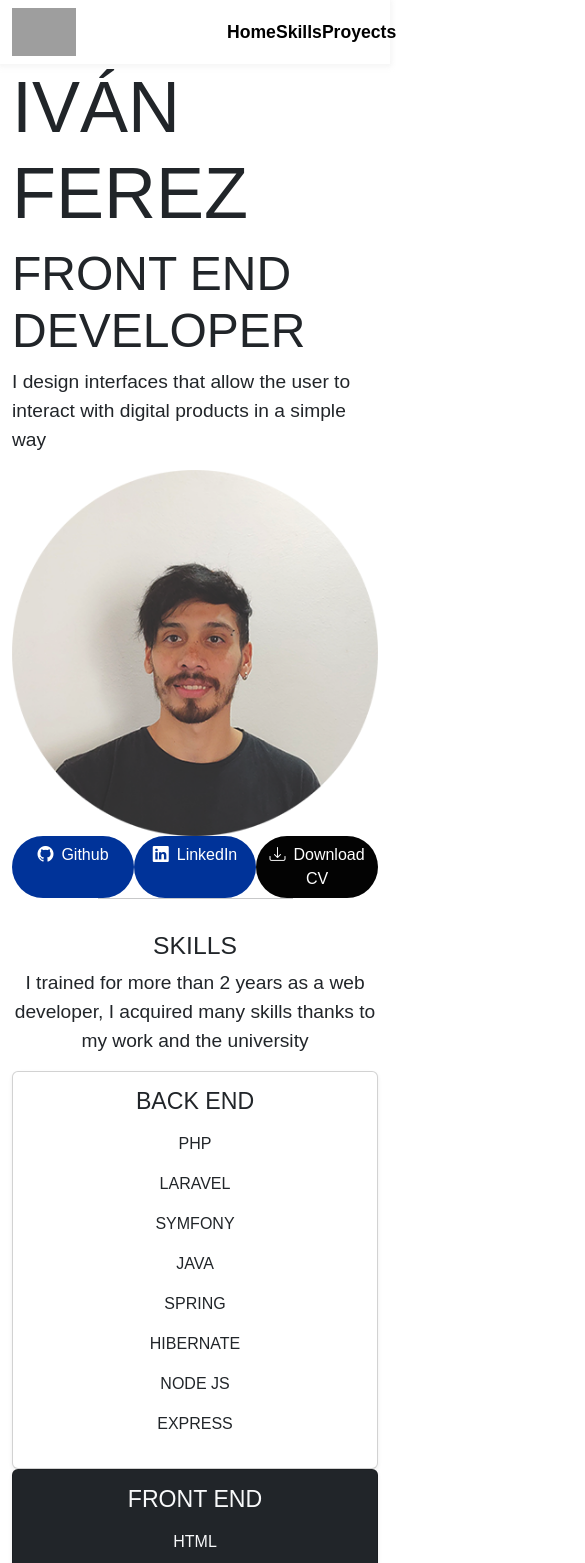
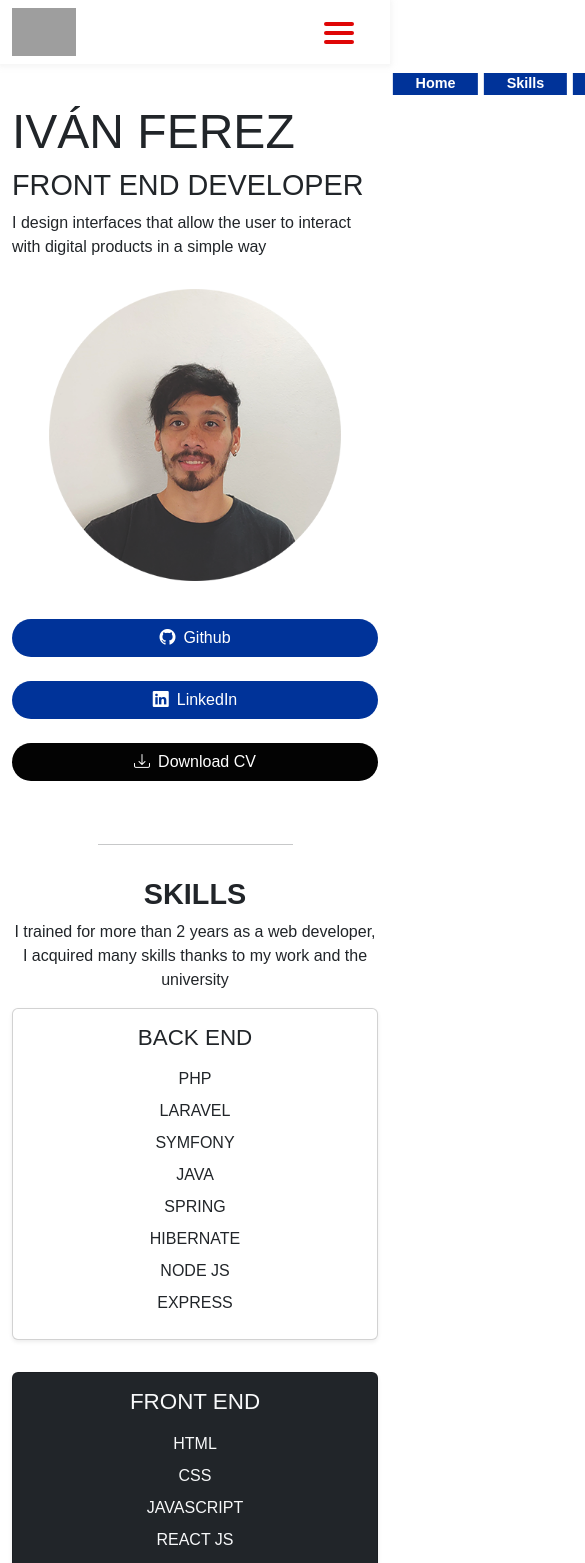
Before and after one commit to iferez/landing, a React (Vite) app: page / in a window 390 px wide. Shown: the top 1563 px of the page, 585 px wide, since content can reach past the window. Built offline with nearby package versions, Linux system fonts and the light colour scheme; grey boxes are pictures that could not be loaded; a web font is replaced by a local one.

Commit message:
Add responsive - fix styles

```diff
--- a/src/App.css
+++ b/src/App.css
@@ -18,18 +18,13 @@ hr{
   margin: auto;
 }
 
+.home-full-screen{
+  padding: 2rem 0rem;
+}
+
 .full-screen{
   min-height: 100vh;
   display: flex;
   align-items: center;
   padding: 2rem 0rem;
 }
-
-@media (min-width: 768px) {
-}
-
-@media (min-width: 992px) {
-}
-
-@media (min-width: 1400px) {
-}
--- a/src/components/header/Header.tsx
+++ b/src/components/header/Header.tsx
@@ -1,6 +1,7 @@
 import Section from "../Section";
 import Column from "../Column";
 import "./header-style.css";
+import { useState } from "react";
 
 interface Ref {
   //RefObject<HTMLDivElement>
@@ -16,20 +17,27 @@ function Header({ skillsRef, proyectRef }: Ref) {
     });
   };
 
+  const [isOpen, setIsOpen] = useState(false);
+
   return (
     <Section name="header" styles="w-100">
-      <Column widthMobile={6} widthDestok={6}>
+      <Column widthMobile={6} widthDestok={6} styles="">
         <img
           src="https://static.wixstatic.com/media/d61b43_0cd7fa3e42734f07ac9097028d1a7232~mv2.png/v1/fill/w_199,h_60,al_c,q_85,usm_0.66_1.00_0.01,enc_auto/Logo%20SILVER%20NET%20con%20fondo%20Redondo%20Grande%20(1).png"
           alt="Logo SILVER NET"
         />
       </Column>
-      <Column widthMobile={6} widthDestok={6}>
-        <ul>
+      <Column widthMobile={6} widthDestok={6} styles="nav" >
+        <ul className={`nav-items ${isOpen && "open"}`}>
           <li>Home</li>
           <li onClick={() => scrollToSection(skillsRef)}>Skills</li>
           <li onClick={() => scrollToSection(proyectRef)}>Proyects</li>
         </ul>
+        <div className={`nav-toggle ${isOpen && "open"}`} onClick={()=> setIsOpen(!isOpen)}>
+            <span></span>
+            <span></span>
+            <span></span>
+        </div>
       </Column>
     </Section>
   );
--- a/src/components/header/Scroll.tsx
+++ b/src/components/header/Scroll.tsx
@@ -19,7 +19,7 @@ function Scroll() {
   return (
     <div>
       {showScroll && (
-        <button className="btn btn-dark float" onClick={scrollTop}>
+        <button className="btn btn-dark btn-float" onClick={scrollTop}>
           <i className="bi bi-arrow-up-circle"></i>
         </button>
       )}
--- a/src/components/header/header-style.css
+++ b/src/components/header/header-style.css
@@ -54,7 +54,15 @@
   transform: scaleX(1);
 }
 
-.float {
+.nav-toggle {
+  display: none;
+}
+
+.nav-items li {
+  position: relative;
+}
+
+.btn-float {
   font-size: 2rem;
   width: 45px;
   height: 45px;
@@ -65,3 +73,72 @@
   margin: 2rem;
   padding: 0;
 }
+
+@media (max-width: 528px) {
+  .header ul {
+    width: auto;
+    padding: 0px;
+  }
+
+  .nav {
+    display: flex;
+    justify-content: end;
+  }
+
+  .nav-items {
+    position: absolute;
+    top: 73px;
+    right: 0;
+    display: flex;
+    align-items: flex-end;
+    transform: translateX(100%);
+    transition: 0.3s ease all;
+  }
+
+  .nav-items li {
+    font-size: 0.9rem;
+    color: #fff;
+    background-color: #003399;
+    margin: 0 0.2rem;
+    padding: 0 1.4rem;
+  }
+
+  .nav-items li:hover {
+    color: #fff;
+  }
+
+  .nav-items.open {
+    transform: translateX(0);
+  }
+
+  .nav-toggle {
+    display: flex;
+    flex-direction: column;
+    margin-top: 1.4rem;
+  }
+
+  .nav-toggle span {
+    width: 30px;
+    height: 4px;
+    background: rgb(223, 6, 6);
+    margin-bottom: 5px;
+    border-radius: 2px;
+    transform-origin: 5px 0px;
+    transition: 0.4s ease;
+  }
+
+  .nav-toggle.open > span {
+    transition: 0.4s ease;
+    transform: rotate(45deg) translate(0px, 0px);
+  }
+
+  .nav-toggle.open > span:nth-child(2) {
+    transition: 0.4s ease;
+    display: none;
+  }
+
+  .nav-toggle.open > span:nth-child(3) {
+    transition: 0.4 ease;
+    transform: rotate(-45deg) translate(-5px, 1px);
+  }
+}
--- a/src/components/home/home-style.css
+++ b/src/components/home/home-style.css
@@ -1,4 +1,4 @@
-.home-full-screen{
+.home-full-screen {
   min-height: -webkit-calc(100vh - 64px);
   min-height: -moz-calc(100vh - 64px);
   min-height: calc(100vh - 64px);
@@ -6,39 +6,70 @@
   align-items: center;
 }
 
-.home h1{
-    font-size: 4.5rem;
-}
-
-.home h2{
+.home h1 {
   font-size: 3rem;
 }
 
-.home p{
-    font-size: 1.2rem;
+.home h2 {
+  font-size: 1.8rem;
 }
 
-.buttons-style{
+.home p {
+  font-size: 1rem;
+}
+
+.home img {
+  max-width: 80%;
+}
+
+.buttons-style a {
+  display: block;
+  background-color: #003399;
+  color: #fff;
+  transition: 0.3s;
+  margin: 1.5rem 0;
+}
+
+.buttons-style .btn:hover {
+  background-color: #006b99;
+  color: #fff;
+}
+
+.buttons-style .btn:last-child {
+  background-color: #030303;
+}
+
+.buttons-style .btn:last-child:hover {
+  background-color: #4b4b4b;
+}
+
+@media (min-width: 768px) {
+  .buttons-style {
     display: flex;
     justify-content: space-between;
   }
 
-.buttons-style .btn{
+  .buttons-style .btn {
     width: 150px;
-    background-color: #003399;
-    color: #fff;
-    transition: 0.3s;
+    display: inline;
+    margin: 0rem 0;
   }
 
-.buttons-style .btn:hover{
-    background-color: #006b99;
-    color: #fff;
+  .home img {
+    max-width: 100%;
+  }
 }
 
-.buttons-style .btn:last-child{
-    background-color: #030303;
+@media (min-width: 992px) {
+  .home h1 {
+    font-size: 4.5rem;
   }
 
-.buttons-style .btn:last-child:hover{
-    background-color: #4b4b4b;
+  .home h2 {
+    font-size: 3rem;
   }
+
+  .home p {
+    font-size: 1.2rem;
+  }
+}
--- a/src/components/proyects/Carousel.tsx
+++ b/src/components/proyects/Carousel.tsx
@@ -8,7 +8,7 @@ function Carousel({ data }: Props) {
   return (
     <div
       id="carousel"
-      className="carousel carousel-dark slide carousel-fade w-75 m-auto"
+      className="carousel carousel-dark slide carousel-fade"
       data-bs-ride="carousel"
     >
       <div className="carousel-inner shadow-lg">
@@ -20,7 +20,7 @@ function Carousel({ data }: Props) {
             <a href={el.link} target="_blank">
               <img src={el.image} className="d-block w-100" alt={el.name} />
             </a>
-            <div className="mt-4">
+            <div className="info-proyect">
               <h5>{el.name}</h5>
               <p>{el.description}</p>
             </div>
--- a/src/components/proyects/proyects-style.css
+++ b/src/components/proyects/proyects-style.css
@@ -1,5 +1,10 @@
+.proyects h2 {
+  font-size: 1.8rem;
+  font-weight: bold;
+}
+
 .proyects p {
-  font-size: 1.2rem;
+  font-size: 1rem;
 }
 
 .carousel h5 {
@@ -10,3 +15,27 @@
   font-weight: 300;
   padding: 0rem 2rem;
 }
+
+.info-proyect {
+  margin-top: 1rem;
+  height: 150px;
+}
+
+@media (min-width: 768px) {
+  .proyects h2 {
+    font-size: 2.8rem;
+  }
+
+  .proyects p {
+    font-size: 1.2rem;
+  }
+
+  .carousel {
+    width: 75%;
+    margin: auto;
+  }
+
+  .info-proyect {
+    height: 100px;
+  }
+}
--- a/src/components/skills/Card.tsx
+++ b/src/components/skills/Card.tsx
@@ -14,7 +14,7 @@ function Card({ stack, title, styles }: Props) {
           <h3 className="card-title mb-3">{title}</h3>
           <ul className="card-text">
             {stack?.map((el) => (
-              <li key={el.id} className="mb-3">
+              <li key={el.id}>
                 {el.name}
               </li>
             ))}
--- a/src/components/skills/skills-style.css
+++ b/src/components/skills/skills-style.css
@@ -1,5 +1,5 @@
 .skills p {
-  font-size: 1.2rem;
+  font-size: 1rem;
 }
 
 .card ul {
@@ -7,12 +7,22 @@
   padding: 0;
 }
 
-.card h2 {
-  font-size: 56px;
+.skills h2 {
+  font-size: 1.8rem;
+  font-weight: bold;
 }
 
-.card{
+.card {
   transition: 0.4s;
+  margin-bottom: 2rem;
+}
+
+.card h3 {
+  font-size: 1.4rem;
+}
+
+.card-text li {
+  margin-bottom: 0.5rem;
 }
 
 .card:hover {
@@ -22,13 +32,35 @@
   transform: translateY(-1rem);
 }
 
-.card-black{
+.card-black {
   background-color: #212529;
   color: #f8f9fa;
 }
 
-.card-black:hover{
+.card-black:hover {
   transition: 0.6s;
   background-color: #003399;
   transform: translateY(-1rem);
 }
+
+@media (min-width: 768px) {
+  .skills p {
+    font-size: 1.2rem;
+  }
+
+  .skills h2 {
+    font-size: 2.8rem;
+  }
+
+  .card h3 {
+    font-size: 1.4rem;
+  }
+
+  .card {
+    margin-bottom: 1rem;
+  }
+
+  .card-text li {
+    margin-bottom: 1rem;
+  }
+}
```
Lines whose indentation alone changed are shown as unchanged.
